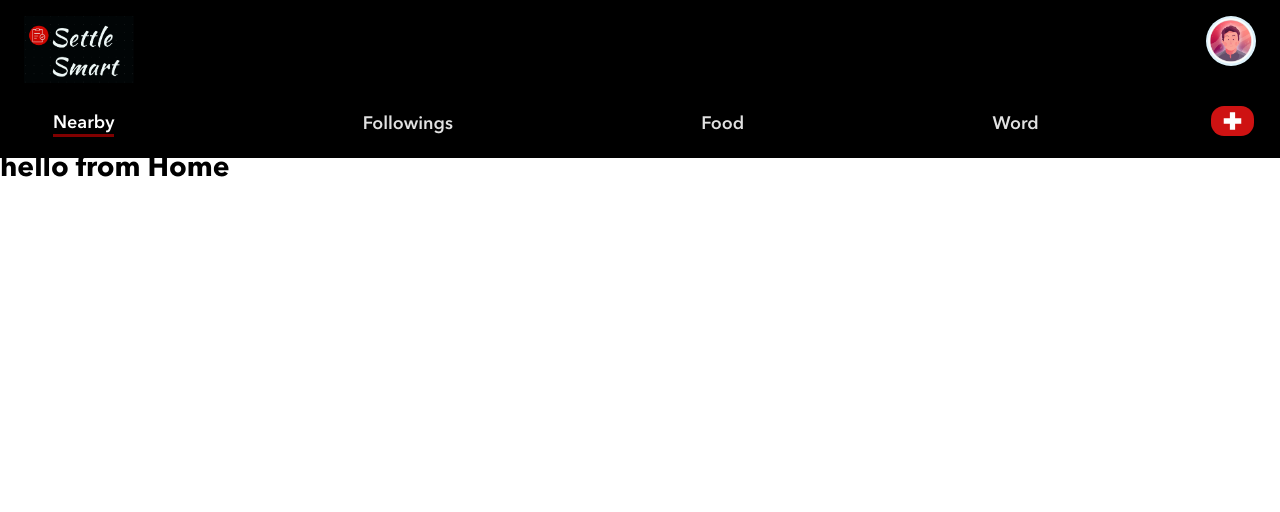
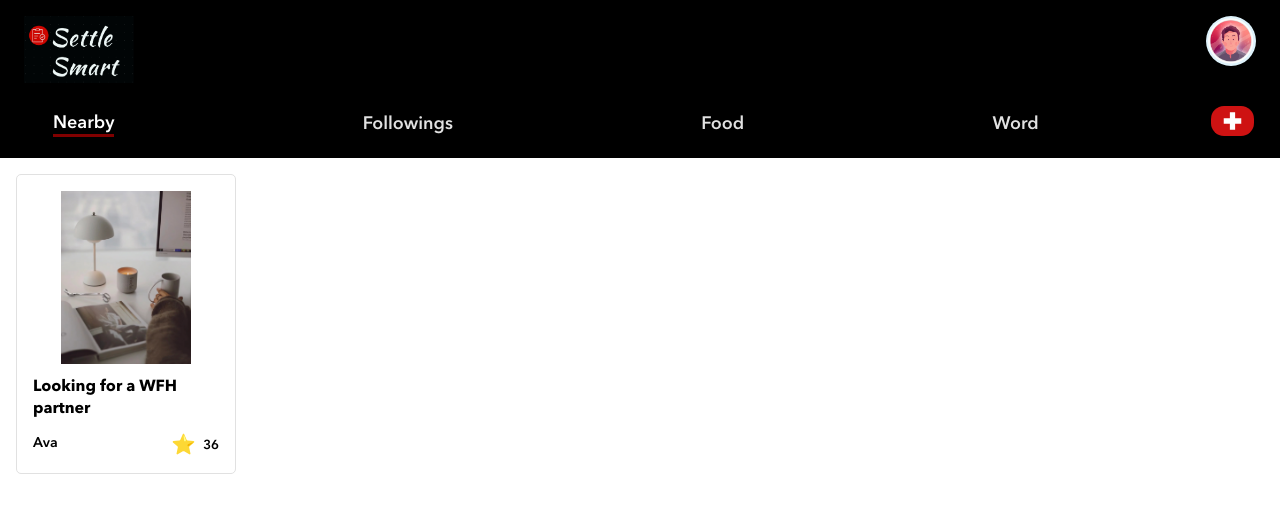
Before and after one commit to MoeyR/settle-smart, a React (Create React App) app: page / in a window 1280 px wide. Shown: the top 512 px of the page. Built offline with nearby package versions, Linux system fonts and the light colour scheme.

Commit message:
created post card and its styles on home page

```diff
--- a/src/pages/Home/Home.jsx
+++ b/src/pages/Home/Home.jsx
@@ -1,6 +1,28 @@
+import './Home.scss';
+import postImg from '../../assets/images/image0.jpg';
+import collectIcon from "../../assets/icons/collect.svg";
+
 function Home(){
     return(
-        <h1>hello from Home</h1>
+        <main className='posts'>
+            <section className="posts-wrap">
+                <ul className='posts-list'>
+                    <li className='posts-list__item'>
+                        <section className="post-card">
+                            <img className="post-card__image" src={postImg} alt="img"/>
+                            <h3 className="post-card__title">Looking for a WFH partner</h3>
+                            <section className="username-collects-wrap">
+                                <h4 className="post-card__username">Ava</h4>
+                                <div className='collect-icon-number-wrap'>
+                                    <img className="post-card__collect-icon" src={collectIcon} alt="collect-icon"/>
+                                    <span className="post-card__collect-number">36</span>
+                                </div>
+                            </section>
+                        </section>
+                    </li>
+                </ul>
+            </section>
+        </main>
     );
 }
 
--- /dev/null
+++ b/src/pages/Home/Home.scss
@@ -0,0 +1,59 @@
+@use '../../styles/partials/mixin' as *;
+@use '../../styles/partials/variable' as *;
+@use '../..//styles/partials/global' as *;
+
+.posts{
+
+    &-list{
+        display: flex;
+
+        &__item{
+            margin: 16px;
+        }
+
+        .post-card{
+            width: 220px;
+            padding: 16px;
+            border: 1px solid $mercury;
+            border-radius: 5px;
+
+            &__image{
+                width: 130px;
+                display: block;
+                margin: 0 auto;
+            }
+
+            &__title{
+                font-size: 16px;
+                font-weight: 700;
+                margin: 12px 0;
+            }
+
+            .username-collects-wrap{
+                @include flex-space-between;
+
+            }
+
+            &__username{
+                font-weight: 600;
+            }
+
+            .collect-icon-number-wrap{
+                display: flex;
+                align-items: center;
+            }
+
+            &__collect-icon{
+                width: 23px;
+                margin-right: 8px;
+            }
+
+            &__collect-number{
+                margin-top: 3px;
+                font-size: 13px;
+                font-weight: 600;
+            }
+        }
+
+    }
+}
```
Also changed, not shown: src/assets/icons/collect.svg (added), src/assets/images/image0.jpg (added).
